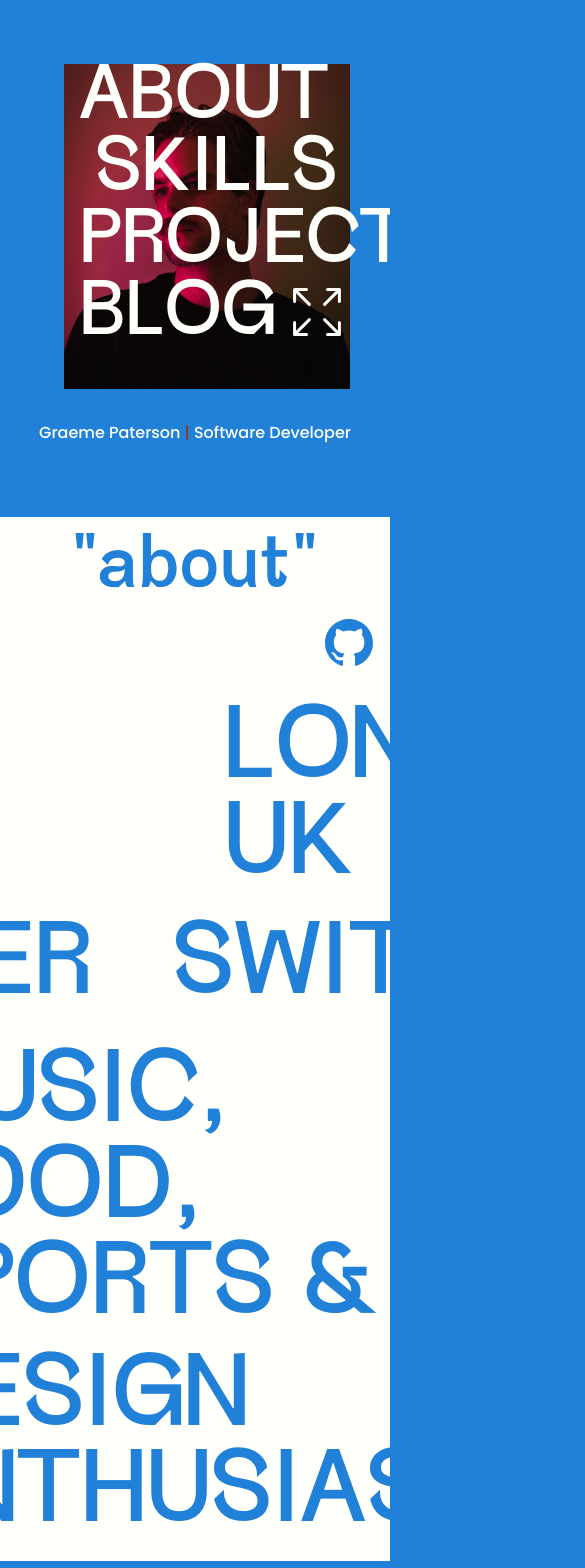
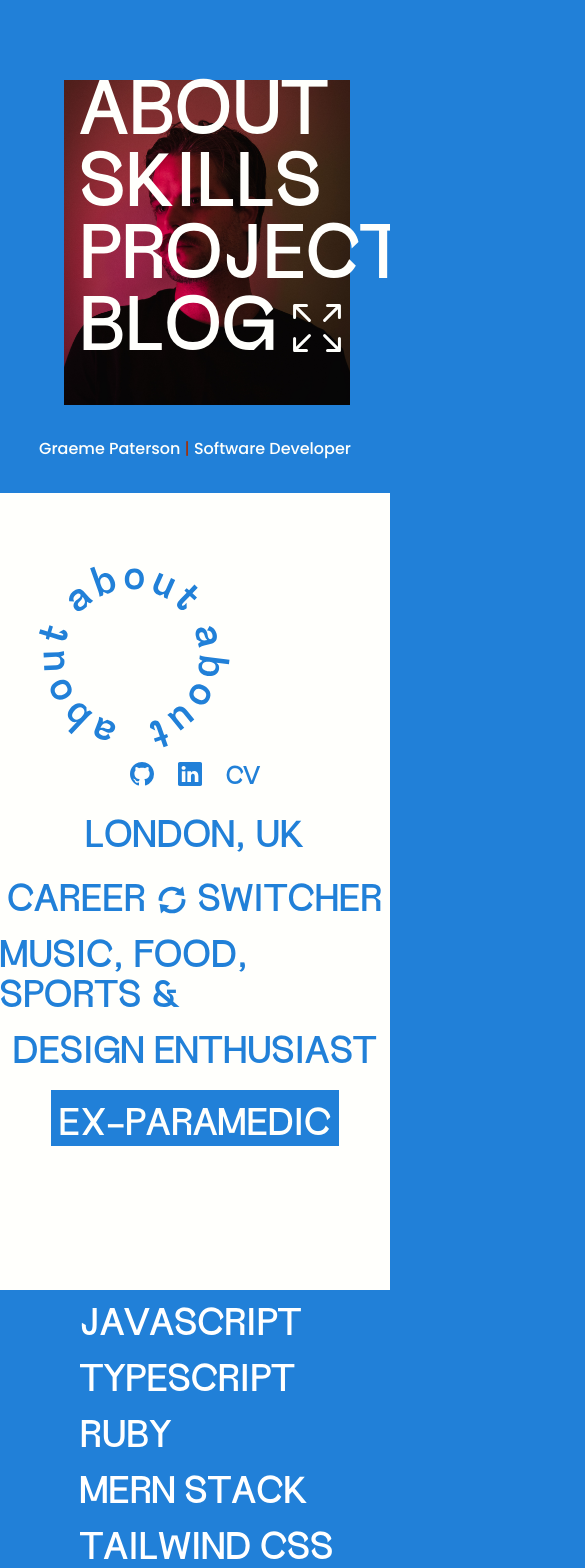
Before and after one commit to ghpaterson/personal-portfolio, a Next.js app: page / in a window 390 px wide. Shown: the top 1568 px of the page, 585 px wide, since content can reach past the window. Built offline with nearby package versions, Linux system fonts and the light colour scheme.

Commit message:
scaled for small screen

```diff
--- a/components/about.js
+++ b/components/about.js
@@ -11,20 +11,12 @@ export default function About() {
   return (
     <main className="bg-bone h-full w-screen bg-fixed">
       <Reveal>
-        <section
-          id="small-screen"
-          className="flex justify-center text-7xl text-blu font-fungis py-4 mt-10"
-        >
-          <h2 className="lg:hidden">"about"</h2>
-        </section>
-      </Reveal>
-      <Reveal>
-        <section className="flex justify-start items-end pb-6">
-          <div className="px-8 mt-4">
+        <section className="md:flex md:justify-start items-end py-6">
+          <div className=" px-8 mt-10 md:mt-4">
             <Image src={aboutCircle} width={200} />
           </div>
-          <div className="flex flex-col items-center justify-center gap-6 text-blu text-5xl font-fungis">
-            <div className="flex items-center gap-6 -mt-4">
+          <div className="flex flex-col items-center justify-center gap-6 text-blu text-2xl md:text-5xl font-fungis">
+            <div className="flex items-center gap-6 md:-mt-4">
               <Link href={githubURL} target="_blank">
                 <BsGithub />
               </Link>
@@ -32,25 +24,24 @@ export default function About() {
                 <BsLinkedin />
               </Link>
               <Link href="/CV.pdf" target="_blank">
-                <h1 className="mt-4 text-6xl">CV</h1>
+                <h1 className="mt-2 md:mt-4 text-2xl md:text-6xl">CV</h1>
               </Link>
             </div>
-            <h1 className="text-blu text-8xl font-fungis mx-40">LONDON, UK</h1>
+            <h1 className="text-blu text-4xl md:text-8xl font-fungis md:mx-40">
+              LONDON, UK
+            </h1>
           </div>
         </section>
       </Reveal>
       <Reveal>
-        <section className="flex justify-center gap-10 text-blu text-8xl font-fungis ">
+        <section className="flex justify-center gap-2 pb-4 md:gap-10 text-blu text-4xl md:text-8xl font-fungis ">
           <h2>CAREER</h2>
           <GoSync />
           <h2>SWITCHER</h2>
         </section>
       </Reveal>
-      <Reveal>
-        <section className="flex justify-between text-blu  font-fungis py-4 px-6"></section>
-      </Reveal>
 
-      <section className="flex flex-col gap-4 justify-between items-center text-blu text-8xl font-fungis pb-4 ">
+      <section className="flex flex-col gap-4 justify-between items-center text-blu text-4xl md:text-8xl font-fungis pb-4 ">
         <Reveal>
           <div className="flex flex-col items-center gap-4">
             <h3>MUSIC, FOOD, SPORTS &</h3>
--- a/components/details.js
+++ b/components/details.js
@@ -2,13 +2,13 @@ export default function Details({ desc, stack }) {
   return (
     <main>
       <section className="lg:px-12">
-        <div className="text-4xl lg:text-6xl text-bone font-fungis ">
+        <div className="text-3xl lg:text-6xl text-bone font-fungis ">
           the brief
         </div>
-        <div className=" w-80 mt-2 lg:mt-6 text-base lg:text-lg text-bone ">
+        <div className=" w-80 mt-2 lg:mt-6 text-sm lg:text-lg text-bone ">
           <div>
             <p className="font-poppins">{desc}</p>
-            <p className=" text-base lg:text-xl font-fungis py-6">{stack}</p>
+            <p className=" text-sm lg:text-xl font-fungis py-6">{stack}</p>
           </div>
         </div>
       </section>
--- a/components/hero.js
+++ b/components/hero.js
@@ -10,12 +10,12 @@ export default function Hero({ scrollToElement }) {
   return (
     <main className="bg-blu h-full lg:h-screen lg:w-screen min-w-full bg-fixed">
       <section>
-        <div className=" flex flex-col lg:flex-row overflow-hidden">
+        <div className=" flex flex-col lg:flex-row overflow-hidden ">
           <m.ul
             initial={{ opacity: 0 }}
             animate={{ opacity: 1 }}
             transition={{ duration: 2, delay: 0.25, ease: "easeIn" }}
-            className="flex flex-col font-fungis text-7xl lg:text-9xl text-bone pt-16 ml-20 lg:ml-36 z-10 "
+            className="flex flex-col font-fungis text-7xl lg:text-9xl text-bone pt-20 md:pt-16 ml-20 lg:ml-36 z-10 "
           >
             <div
               className="hover:cursor-pointer"
@@ -24,7 +24,7 @@ export default function Hero({ scrollToElement }) {
               ABOUT
             </div>
             <div
-              className="hover:cursor-pointer ml-4"
+              className="hover:cursor-pointer"
               onClick={() => scrollToElement("skills")}
             >
               SKILLS
--- a/components/skills.js
+++ b/components/skills.js
@@ -5,9 +5,9 @@ import Reveal from "@/components/utils/reveal";
 export default function Skills() {
   return (
     <main className=" w-screen bg-bone">
-      <section className="grid grid-cols-2 grid-rows-2 pt-32">
+      <section className="grid grid-col-1 md:grid-cols-2 md:grid-rows-2 pt-32">
         <Reveal>
-          <div className="flex flex-col gap-4 pl-32 text-blu text-7xl font-fungis">
+          <div className="bg-blu flex flex-col gap-4 md:pl-32 text-white pt-4 px-2 pl-20  text-4xl md:text-7xl font-fungis">
             <h2>JAVASCRIPT</h2>
             <h2>TYPESCRIPT</h2>
             <h2>RUBY</h2>
@@ -17,7 +17,7 @@ export default function Skills() {
           </div>
         </Reveal>
         <Reveal>
-          <div className="flex flex-col items-center gap-16">
+          <div className="flex flex-col mt-6 md:mt-0 items-center gap-16">
             <Image
               src={skillsCircle}
               width={200}
@@ -25,12 +25,12 @@ export default function Skills() {
               className="-mr-32"
             />
             <div>
-              <div className="text-blu text-7xl font-fungis px-20 mr-20">
+              <div className="text-blu text-4xl md:text-7xl font-fungis px-20 mr-20">
                 <h2>DREAM JOBS</h2>
-                <h3 className="font-fungis text-4xl text-blu pt-6">
+                <h3 className="font-fungis text-2xl md:text-4xl text-blu pt-6">
                   Climate Change
                 </h3>
-                <p className="w-96 text-lg pt-4 font-poppins">
+                <p className="w-96 text-base md:text-lg pt-4 font-poppins">
                   I firmly advocate for universal access to a clean and healthy
                   environment. Climate change poses a significant threat to our
                   ecosystems, biodiversity, and human livelihoods. I would love
@@ -43,9 +43,9 @@ export default function Skills() {
           </div>
         </Reveal>
         <Reveal>
-          <div className="text-blu font-poppins pl-32 -mt-16">
-            <h2 className="text-4xl font-fungis">Healthcare</h2>
-            <p className="w-96 h-66 text-lg pt-4">
+          <div className="text-blu font-poppins py-10 px-20 md:px-0 md:pl-32 md:-mt-16">
+            <h2 className="text-2xl md:text-4xl font-fungis">Healthcare</h2>
+            <p className="w-96 h-66 text-base md:text-lg pt-4">
               I am a firm believer in the principle that everyone should have
               universal access to healthcare, regardless of their socio-economic
               status or geographical location. Access to quality healthcare is
@@ -58,9 +58,11 @@ export default function Skills() {
           </div>
         </Reveal>
         <Reveal>
-          <div className="text-blu font-poppins pl-24 pt-10">
-            <h2 className="text-4xl font-fungis">Design and the Arts</h2>
-            <p className="w-96 h-66 text-lg pt-4">
+          <div className="text-blu font-poppins py-10 px-20 md:pl-24 md:pt-10">
+            <h2 className="text-2xl md:text-4xl font-fungis">
+              Design and the Arts
+            </h2>
+            <p className="w-96 h-66 text-base md:text-lg pt-4">
               Art and design have the power to inspire, challenge, and enrich
               our lives, fostering creativity, cultural understanding, and
               personal growth. Drawing from my experience and passion for art
--- a/projects/bloggy.js
+++ b/projects/bloggy.js
@@ -20,7 +20,7 @@ export default function Bloggy() {
         <div className="p-4">
           <ToLeft scrollToElement={scrollToElement} />
         </div>
-        <div className=" flex justify-between gap-2 text-4xl lg:text-6xl   text-bone font-fungis">
+        <div className=" flex justify-between gap-2 text-3xl lg:text-6xl   text-bone font-fungis">
           <Link href={bloggyURL} target="_blank">
             <h2 className=" ">MISTER BLOGGY</h2>
           </Link>
@@ -28,7 +28,9 @@ export default function Bloggy() {
         </div>
         <div className="flex mt-2">
           <Image src={bloggyMac} width={700} />
-          <Image src={bloggyPhone} width={200} />
+          <div className="sm:hidden">
+            <Image src={bloggyPhone} width={200} />
+          </div>
         </div>
       </section>
     </main>
--- a/projects/decode.js
+++ b/projects/decode.js
@@ -20,7 +20,7 @@ export default function Decode() {
         <div className="p-4">
           <ToLeft scrollToElement={scrollToElement} />
         </div>
-        <div className="flex justify-between text-4xl lg:text-6xl  text-bone font-fungis">
+        <div className="flex justify-between text-3xl lg:text-6xl  text-bone font-fungis">
           <Link href={spellquestURL} target="_blank">
             <h2 className=" ">JACK'S SPELLQUEST</h2>
           </Link>
@@ -28,7 +28,9 @@ export default function Decode() {
         </div>
         <div className="flex mt-2">
           <Image src={jackMac1} width={700} />
-          <Image src={jackPhone} width={200} />
+          <div className="sm:hidden">
+            <Image src={jackPhone} width={200} />
+          </div>
         </div>
       </section>
     </main>
--- a/projects/ecoliday.js
+++ b/projects/ecoliday.js
@@ -20,7 +20,7 @@ export default function Ecoliday() {
         <div className="p-4">
           <ToLeft scrollToElement={scrollToElement} />
         </div>
-        <div className="flex justify-between gap-2 text-4xl lg:text-6xl text-bone font-fungis">
+        <div className="flex justify-between gap-2 text-3xl lg:text-6xl text-bone font-fungis">
           <Link href={ecolidayURL} target="_blank">
             <h2 className="">ECOLIDAY</h2>
           </Link>
@@ -28,7 +28,9 @@ export default function Ecoliday() {
         </div>
         <div className="flex mt-2">
           <Image src={ecolidayMac} width={700} alt="ecoliday screen" />
-          <Image src={ecolidayPad} width={250} alt="ecoliday pad" />
+          <div className="sm:hidden">
+            <Image src={ecolidayPad} width={250} alt="ecoliday pad" />
+          </div>
         </div>
       </section>
     </main>
--- a/projects/headless.js
+++ b/projects/headless.js
@@ -20,7 +20,7 @@ export default function Headless() {
         <div className="p-4">
           <ToLeft scrollToElement={scrollToElement} />
         </div>
-        <div className="flex justify-between gap-2 text-4xl lg:text-6xl text-bone font-fungis">
+        <div className="flex justify-between gap-2 text-3xl lg:text-6xl text-bone font-fungis">
           <Link href={headlessURL} target="_blank">
             <h2 className=" ">HEADLESS</h2>
           </Link>
@@ -28,7 +28,9 @@ export default function Headless() {
         </div>
         <div className="flex mt-2">
           <Image src={headlessMac} width={700} />
-          <Image src={headlessPhone} width={200} />
+          <div className="sm:hidden">
+            <Image src={headlessPhone} width={200} />
+          </div>
         </div>
       </section>
     </main>
```
Also changed, not shown: components/projects.js (+7 -7 lines).
